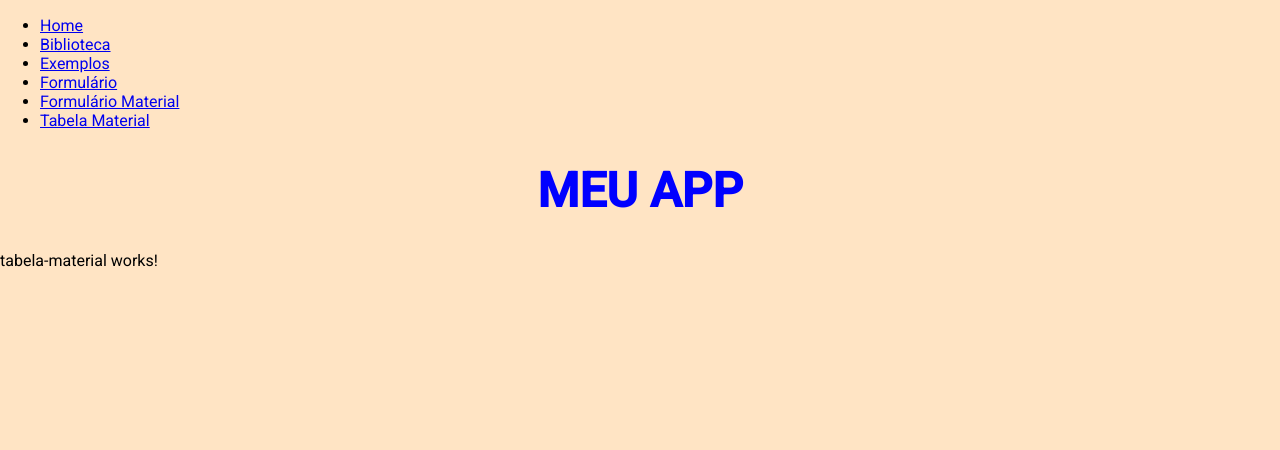
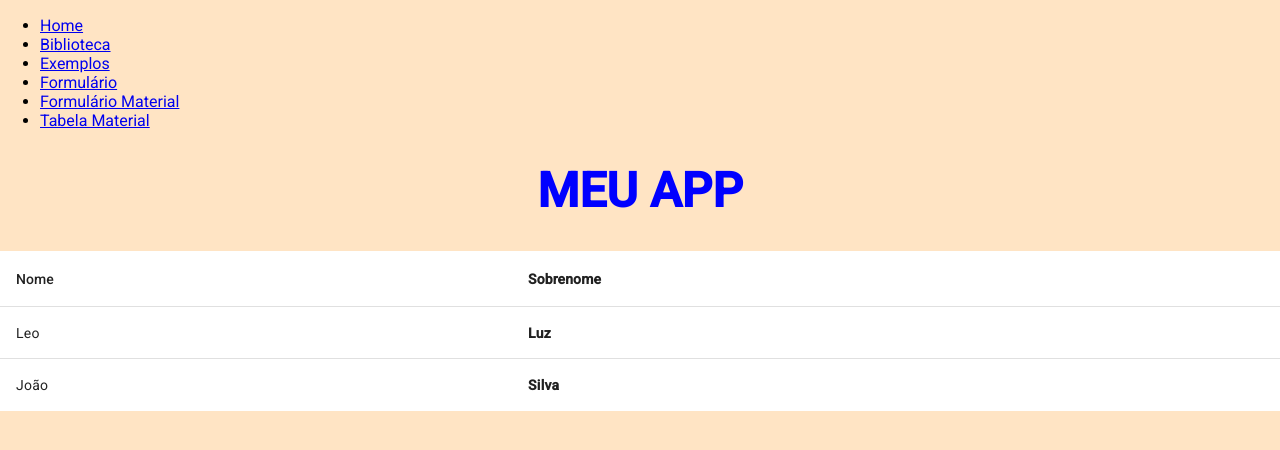
Before and after one commit to leopluz/aula_desenvolvimento-mobile, an Angular app in the folder projetoangular/: page / in a window 1280 px wide. Shown: the top 450 px of the page. Built offline with nearby package versions, Linux system fonts and the light colour scheme.

Commit message:
Adicionada Tabela Material

```diff
--- a/projetoangular/angular.json
+++ b/projetoangular/angular.json
@@ -27,7 +27,7 @@
               }
             ],
             "styles": [
-              "@angular/material/prebuilt-themes/cyan-orange.css",
+              "@angular/material/prebuilt-themes/indigo-pink.css",
               "src/styles.css"
             ],
             "scripts": []
@@ -86,7 +86,7 @@
               }
             ],
             "styles": [
-              "@angular/material/prebuilt-themes/cyan-orange.css",
+              "@angular/material/prebuilt-themes/indigo-pink.css",
               "src/styles.css"
             ],
             "scripts": []
--- /dev/null
+++ b/projetoangular/src/app/components/cadastro-cores/cadastro-cores.component.html
@@ -0,0 +1 @@
+<p>cadastro-cores works!</p>
--- a/projetoangular/src/app/components/tabela-material/tabela-material.component.css
+++ b/projetoangular/src/app/components/tabela-material/tabela-material.component.css
@@ -0,0 +1,3 @@
+.mat-column-sobrenome {
+    font-weight: bold;
+}
--- a/projetoangular/src/app/components/tabela-material/tabela-material.component.html
+++ b/projetoangular/src/app/components/tabela-material/tabela-material.component.html
@@ -1 +1,13 @@
-<p>tabela-material works!</p>
+<table [dataSource]="conteudoTabela" mat-table>
+    <tr mat-header-row *matHeaderRowDef="colunasTabela"></tr>
+    <tr mat-row *matRowDef="let row; columns: colunasTabela"></tr>
+
+    <ng-container matColumnDef="nome">
+        <th mat-header-cell *matHeaderCellDef>Nome</th>
+        <td mat-cell *matCellDef="let pessoa">{{pessoa.nome}}</td>
+    </ng-container>
+    <ng-container matColumnDef="sobrenome">
+        <th mat-header-cell *matHeaderCellDef>Sobrenome</th>
+        <td mat-cell *matCellDef="let pessoa">{{pessoa.sobrenome}}</td>
+    </ng-container>
+</table>
--- a/projetoangular/src/app/components/tabela-material/tabela-material.component.ts
+++ b/projetoangular/src/app/components/tabela-material/tabela-material.component.ts
@@ -1,12 +1,17 @@
 import { Component } from '@angular/core';
+import { MatTableModule } from '@angular/material/table';
 
 @Component({
   selector: 'app-tabela-material',
   standalone: true,
-  imports: [],
+  imports: [MatTableModule],
   templateUrl: './tabela-material.component.html',
   styleUrl: './tabela-material.component.css'
 })
 export class TabelaMaterialComponent {
-
+  colunasTabela = [ 'nome', 'sobrenome' ]
+  conteudoTabela = [
+    { nome: 'Leo', sobrenome: 'Luz' },
+    { nome: 'João', sobrenome: 'Silva' }
+  ]
 }
```
Also changed, not shown: projetoangular/src/app/components/cadastro-cores/cadastro-cores.component.ts (added, +12 -0 lines), projetoangular/src/app/components/cadastro-cores/cadastro-cores.component.css (added), 1 other file (tests, documents, lock files or other folders).
